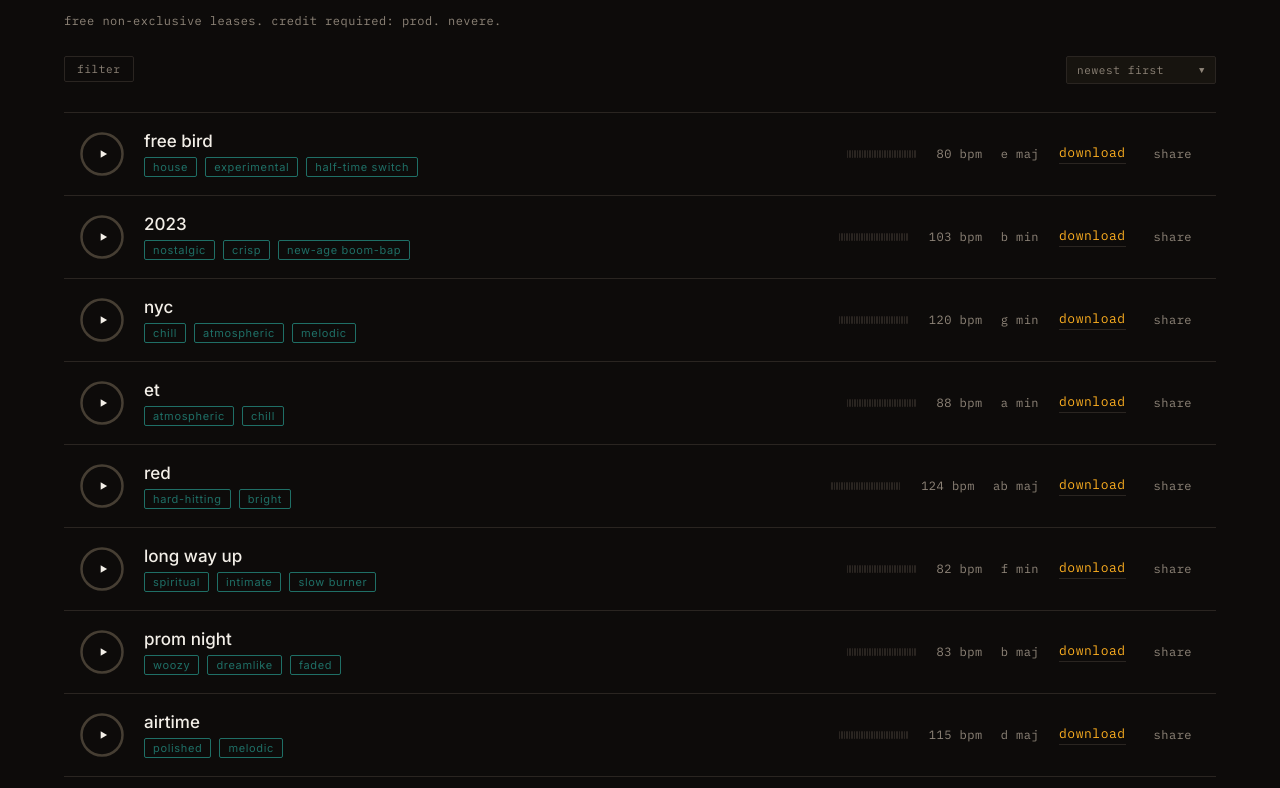
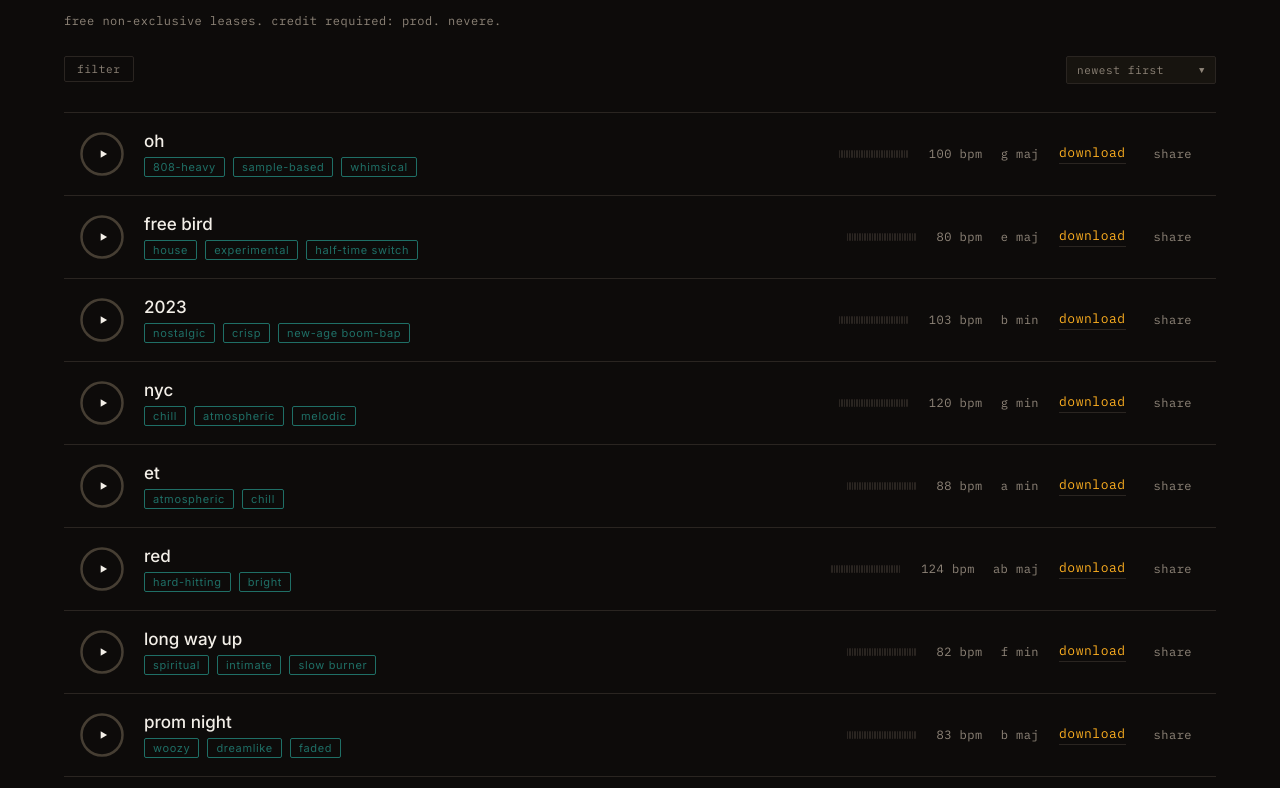
Before and after one commit to dylanaugustave/nevere-site, a website: page index.html in a window 1280 px wide. Shown: the part 832-1620 px from the top of the page. Drawn offline with Linux system fonts and the light colour scheme.

Commit message:
Add files via upload

```diff
--- a/index.html
+++ b/index.html
@@ -1010,6 +1010,25 @@
         <a class="track-dl mono" href="free-bird.mp3" download title="Free download — credit prod. nevere">download</a>
         <button class="track-share mono" data-share="free-bird" title="Copy link to this beat">share</button>
       </div>
+      <div class="track" data-id="18" id="oh">
+        <button class="play-btn" aria-label="Play Oh">
+          <svg class="ring" viewBox="0 0 44 44" aria-hidden="true">
+            <circle class="ring-track" cx="22" cy="22" r="20.5"/>
+            <circle class="ring-progress" cx="22" cy="22" r="20.5"/>
+          </svg>
+          <svg class="icon-play" viewBox="0 0 24 24" width="14" height="14" fill="currentColor" aria-hidden="true"><path d="M8 5.5v13l11-6.5z"/></svg>
+          <svg class="icon-pause" viewBox="0 0 24 24" width="14" height="14" fill="currentColor" aria-hidden="true"><path d="M7 5h3.5v14H7zM13.5 5H17v14h-3.5z"/></svg>
+        </button>
+        <div class="track-main">
+          <h3 class="track-title">Oh</h3>
+          <div class="track-tags"><span class="tag">808-heavy</span><span class="tag">sample-based</span><span class="tag">whimsical</span></div>
+          <div class="track-meta-mobile mono">100 bpm · G maj</div>
+        </div>
+        <div class="wf" data-bpm="100"></div>
+        <div class="track-meta mono"><span>100 bpm</span><span>G maj</span></div>
+        <a class="track-dl mono" href="oh.mp3" download title="Free download — credit prod. nevere">download</a>
+        <button class="track-share mono" data-share="oh" title="Copy link to this beat">share</button>
+      </div>
       <!-- BUILD:ROWS_END -->
     </div>
     <button class="load-more mono" id="load-more" hidden>load more</button>
@@ -1075,7 +1094,7 @@
     </form>
     <footer>
       <span>© 2026 nevere</span>
-      <span class="mono" style="opacity:0.4;">v99</span>
+      <span class="mono" style="opacity:0.4;">v100</span>
     </footer>
   </section>
 
@@ -1161,6 +1180,7 @@
     { id: "15", title: "nyc", bpm: 120, key: "G min", tags: ["chill", "atmospheric", "melodic"], filterTags: ["vibe out"], price: 0, audioSrc: "nyc.mp3", root: 392, peaks: [0.91, 0.89, 1.0, 0.93, 0.92, 0.99, 0.94, 0.95, 0.95, 0.97, 0.92, 0.98, 0.97, 0.92, 0.99, 0.93, 0.95, 0.95, 0.96, 0.93, 0.95, 0.99, 0.89, 0.95, 0.99, 0.92, 0.6, 0.12], loudness: 4802.6, lufs: -17.55 },
     { id: "16", title: "2023", bpm: 103, key: "B min", tags: ["nostalgic", "crisp", "new-age boom-bap"], filterTags: ["vibe out"], price: 0, audioSrc: "2023.mp3", root: 493.88, peaks: [0.92, 0.95, 0.96, 0.22, 0.76, 1.0, 0.9, 0.97, 1.0, 0.89, 0.56, 0.24, 0.22, 0.79, 0.97, 0.97, 0.51, 0.6, 0.97, 0.95, 0.93, 0.98, 0.95, 0.7, 0.19, 0.23, 0.15, 0.12], loudness: 5829.0, lufs: -17.08 },
     { id: "17", title: "Free Bird", bpm: 80, key: "E maj", tags: ["house", "experimental", "half-time switch"], filterTags: ["outside the box"], price: 0, audioSrc: "free-bird.mp3", root: 330, peaks: [0.78, 0.79, 0.84, 0.96, 0.96, 0.85, 0.96, 0.81, 0.89, 0.8, 0.76, 0.35, 0.38, 0.48, 0.48, 0.99, 0.85, 0.9, 1.0, 0.99, 1.0, 0.85, 0.89, 0.99, 0.79, 0.77, 0.83, 0.77], loudness: 5105.8, lufs: -18.12 },
+    { id: "18", title: "Oh", bpm: 100, key: "G maj", tags: ["808-heavy", "sample-based", "whimsical"], filterTags: ["vibe out"], price: 0, audioSrc: "oh.mp3", root: 196, peaks: [0.93, 0.74, 0.84, 0.74, 0.65, 0.78, 0.74, 0.7, 0.67, 0.83, 0.73, 0.75, 0.78, 0.67, 0.56, 0.73, 0.57, 1.0, 0.75, 0.73, 0.86, 0.74, 0.74, 0.74, 0.66, 0.72, 0.65, 0.61], loudness: 10308.6, lufs: -16.70 },
     // BUILD:BEATS_ARRAY_END
   ];
 
```
Also changed, not shown: 1 other file.
